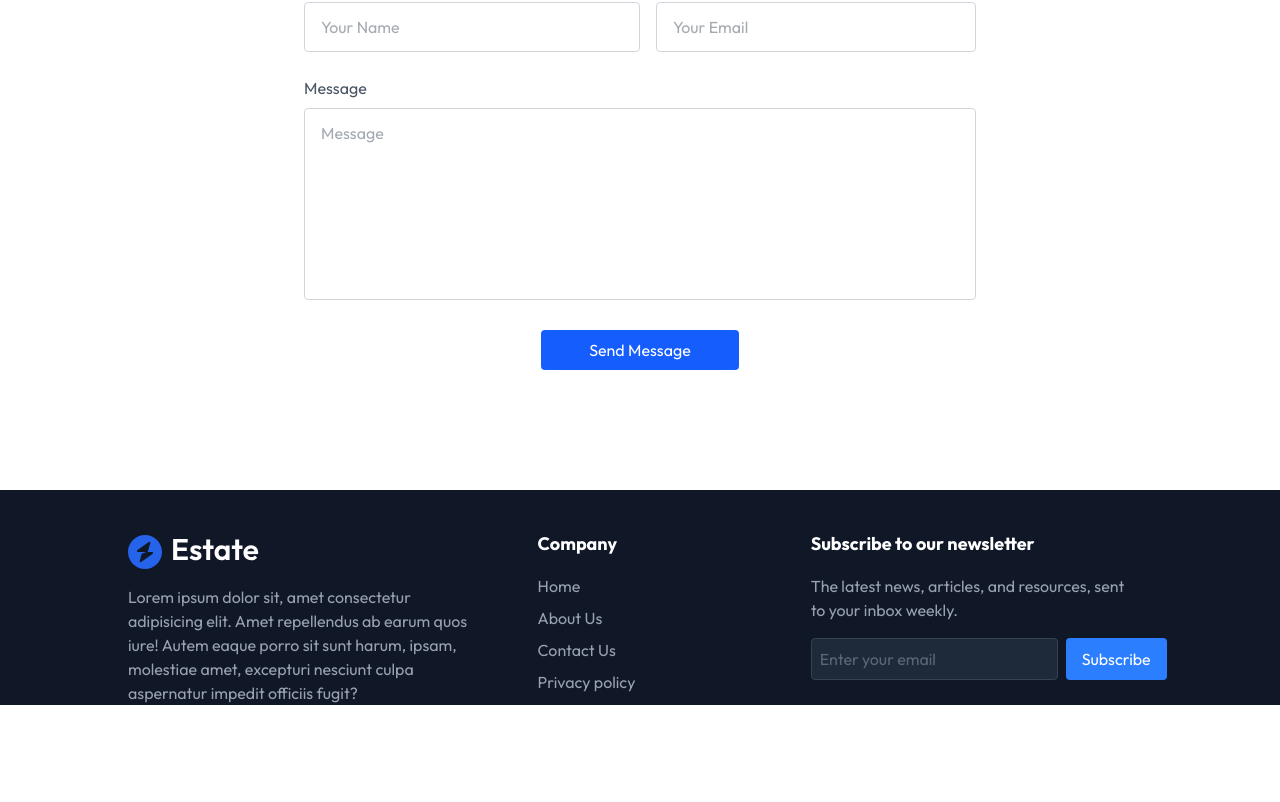
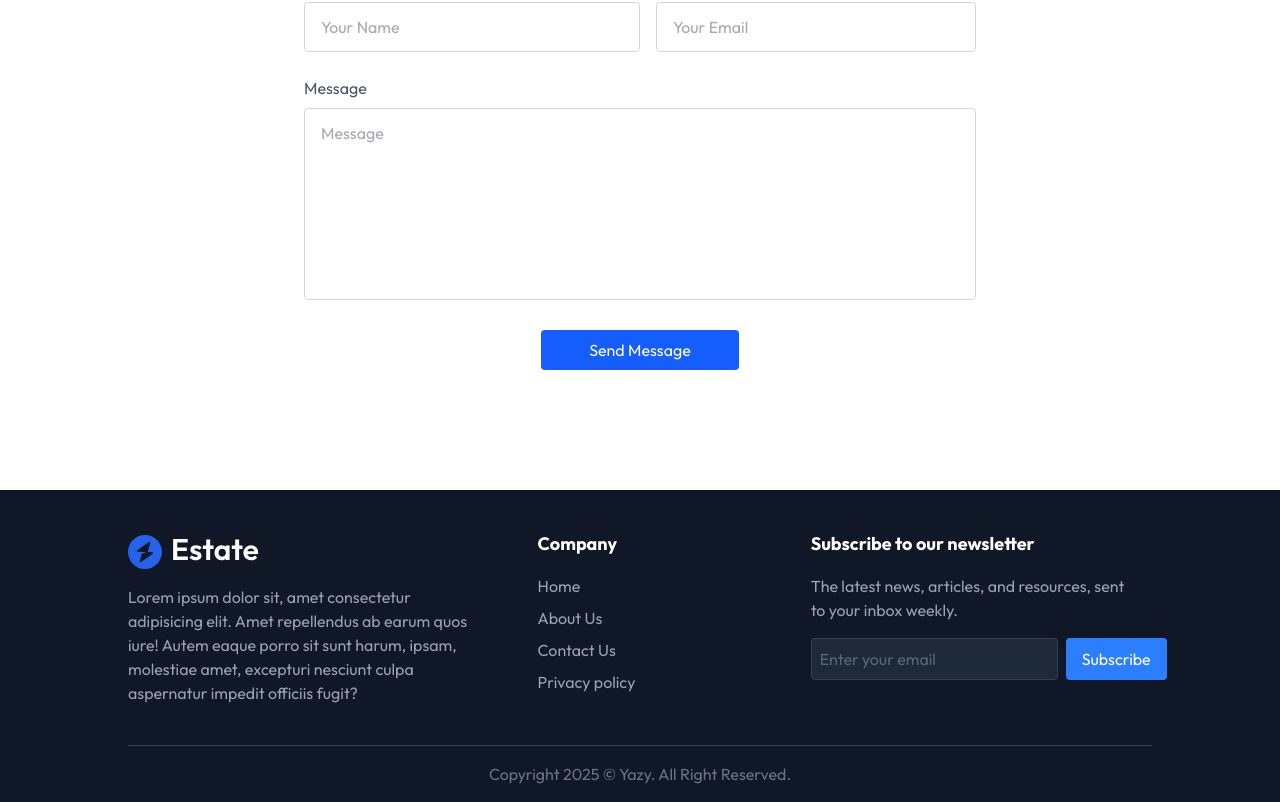
Before and after one commit to yazy7991/Havenly, a React (Vite) app: page / in a window 1280 px wide. Shown: the part 3808-4610 px from the top of the page. Before the commit the page ends 4513 px from the top, so only its background shows below. Built offline with nearby package versions, Linux system fonts and the light colour scheme.

Commit message:
Animated the header component

```diff
--- a/package.json
+++ b/package.json
@@ -11,6 +11,7 @@
   },
   "dependencies": {
     "@tailwindcss/vite": "^4.1.11",
+    "motion": "^12.23.12",
     "react": "^19.1.0",
     "react-dom": "^19.1.0",
     "react-toastify": "^11.0.5",
--- a/src/components/Footer.jsx
+++ b/src/components/Footer.jsx
@@ -46,12 +46,12 @@ const Footer = () => {
                     className='py-2 px-4 rounded bg-blue-500
                     text-white'>Subscribe</button>
                 </div>
-
-
-
             </div>
         </div>
-        <div></div>
+        <div className='border-t border-gray-700
+        py-4 mt-10 text-center text-gray-500'>
+            Copyright 2025 &copy; Yazy. All Right Reserved.
+        </div>
 
     </div>
   )
--- a/src/components/Header.jsx
+++ b/src/components/Header.jsx
@@ -1,12 +1,18 @@
  import React from 'react'
 import Navbar from './Navbar'
+import { motion } from "motion/react"
 
  const Header = () => {
    return (
      <div className='min-h-screen mb-4 bg-cover bg-center flex items-center w-full overflow-hidden'
      style={{backgroundImage: "url('/header_img.png')"}} id='Header'>
         <Navbar />
-        <div className='container text-center mx-auto py-4 px-6
+        <motion.div
+        initial={{opacity:0,y:100}}
+        transition={{duration:1.5}}
+        whileInView={{opacity:1,y:0}}
+        viewport={{once:true}}
+        className='container text-center mx-auto py-4 px-6
         md:px-20 lg:px-32 text-white'>
             <h2 className='text-5xl sm:text-6xl md:text-[82px] inline-block
             max-w-3xl font-semibold pt-20'>Explore homes that fit your dreams!</h2>
@@ -16,7 +22,7 @@ import Navbar from './Navbar'
                 <a href='#Contact' className='bg-blue-500 px-8
                 py-3 rounded'>Contact Us</a>
             </div>
-        </div>
+        </motion.div>
 
      </div>
    )
```
Also changed, not shown: 1 other file (tests, documents, lock files or other folders).
